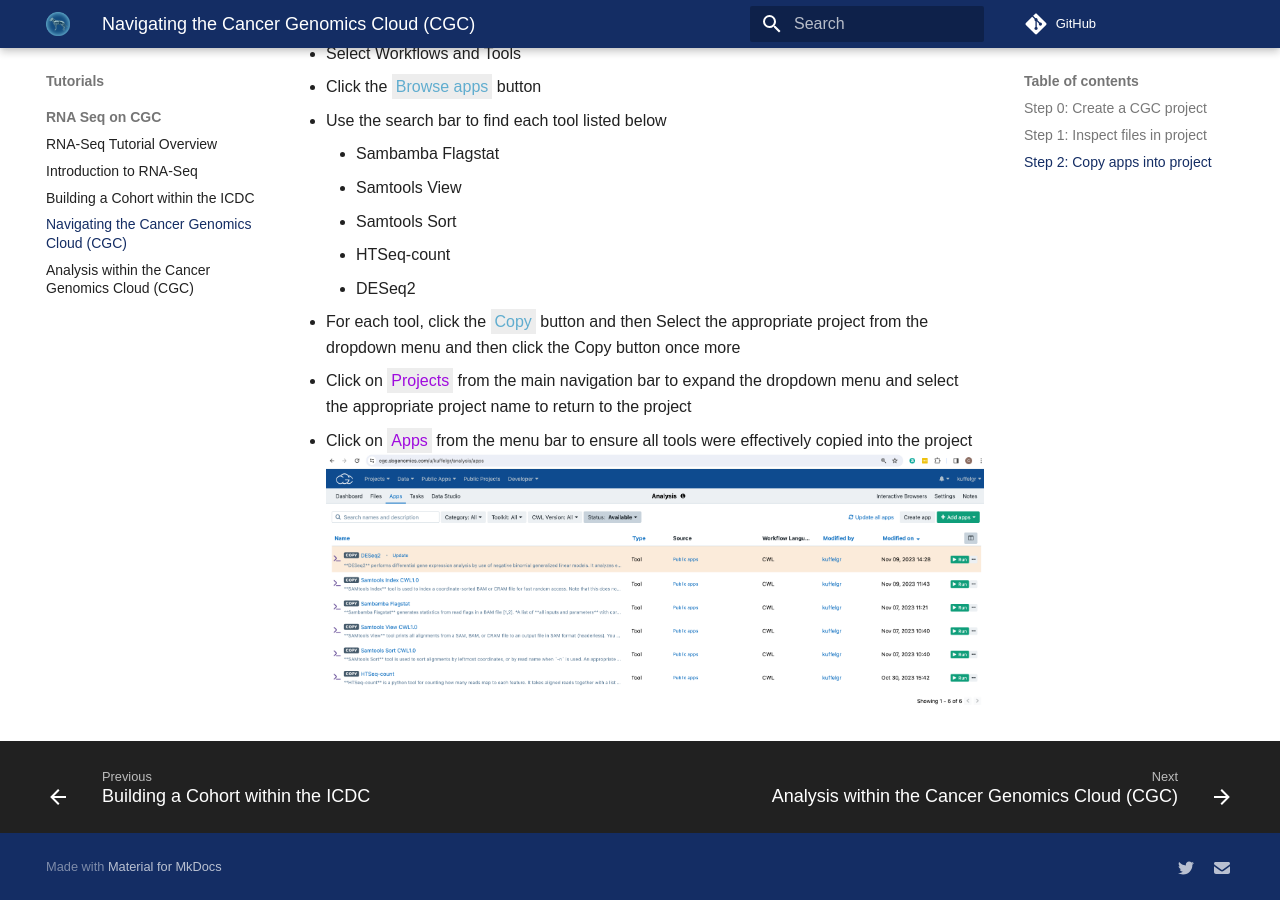
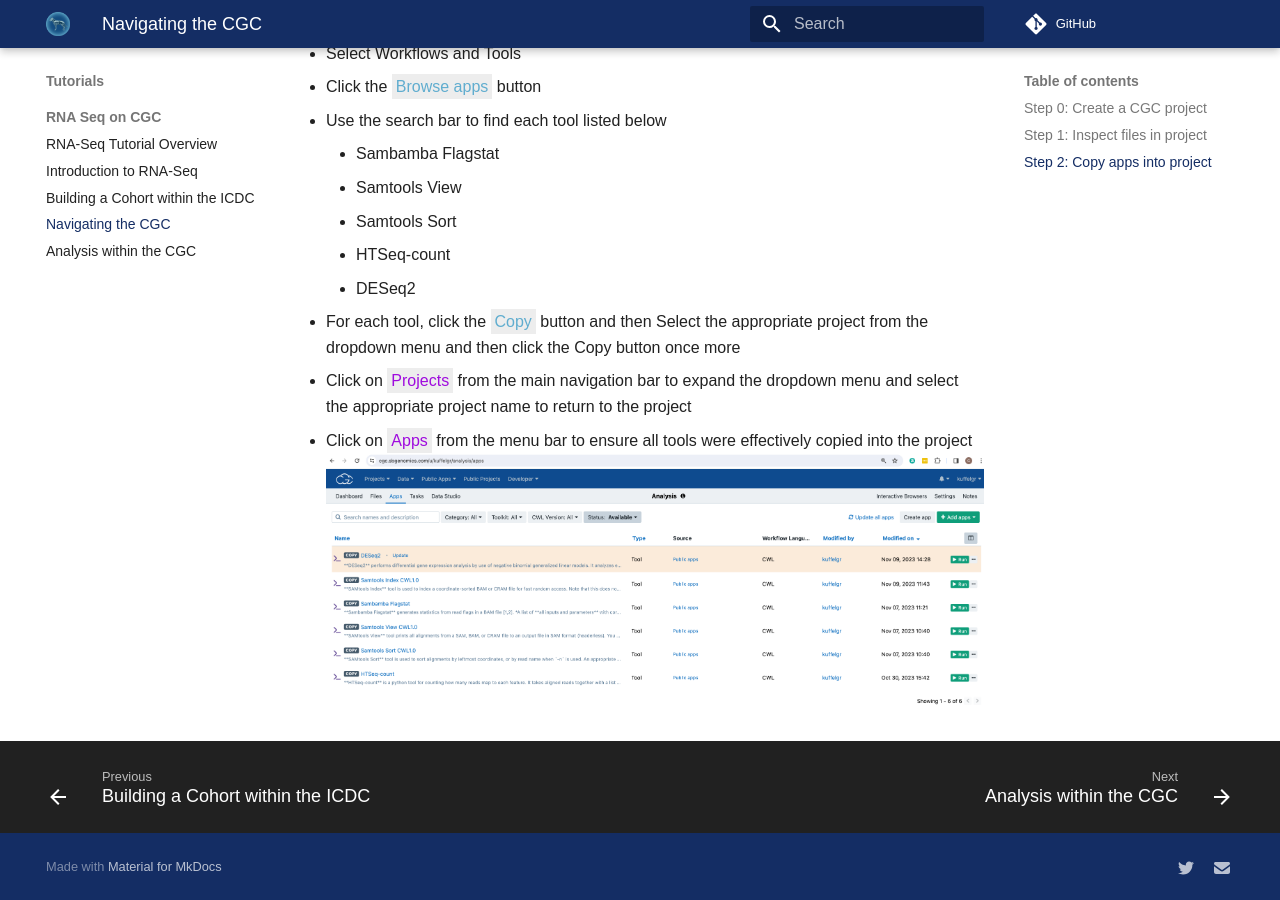
Before and after one commit to CBIIT/icdc-bioinformatics, an MkDocs documentation site: the page built from docs/Tutorials/RNA-Seq-on-CGC/rna_seq_04.md, in a window 1280 px wide and 900 px high, scrolled down 1898 px. Built offline with MkDocs 1.6.1 and Material for MkDocs 9.7.7, drawn with Linux system fonts in a browser that asks for light colours; some web fonts are replaced; comment, search, counter and statistics services are not loaded.

Commit message:
Update acronym

```diff
--- a/docs/Tutorials/RNA-Seq-on-CGC/rna_seq_04.md
+++ b/docs/Tutorials/RNA-Seq-on-CGC/rna_seq_04.md
@@ -1,6 +1,6 @@
 ---
 layout: page
-title: Navigating the Cancer Genomics Cloud (CGC)
+title: Navigating the CGC
 
 ---
 
--- a/docs/Tutorials/RNA-Seq-on-CGC/rna_seq_05.md
+++ b/docs/Tutorials/RNA-Seq-on-CGC/rna_seq_05.md
@@ -1,6 +1,6 @@
 ---
 layout: page
-title: Analysis within the Cancer Genomics Cloud (CGC)
+title: Analysis within the CGC
 
 ---
 
```
